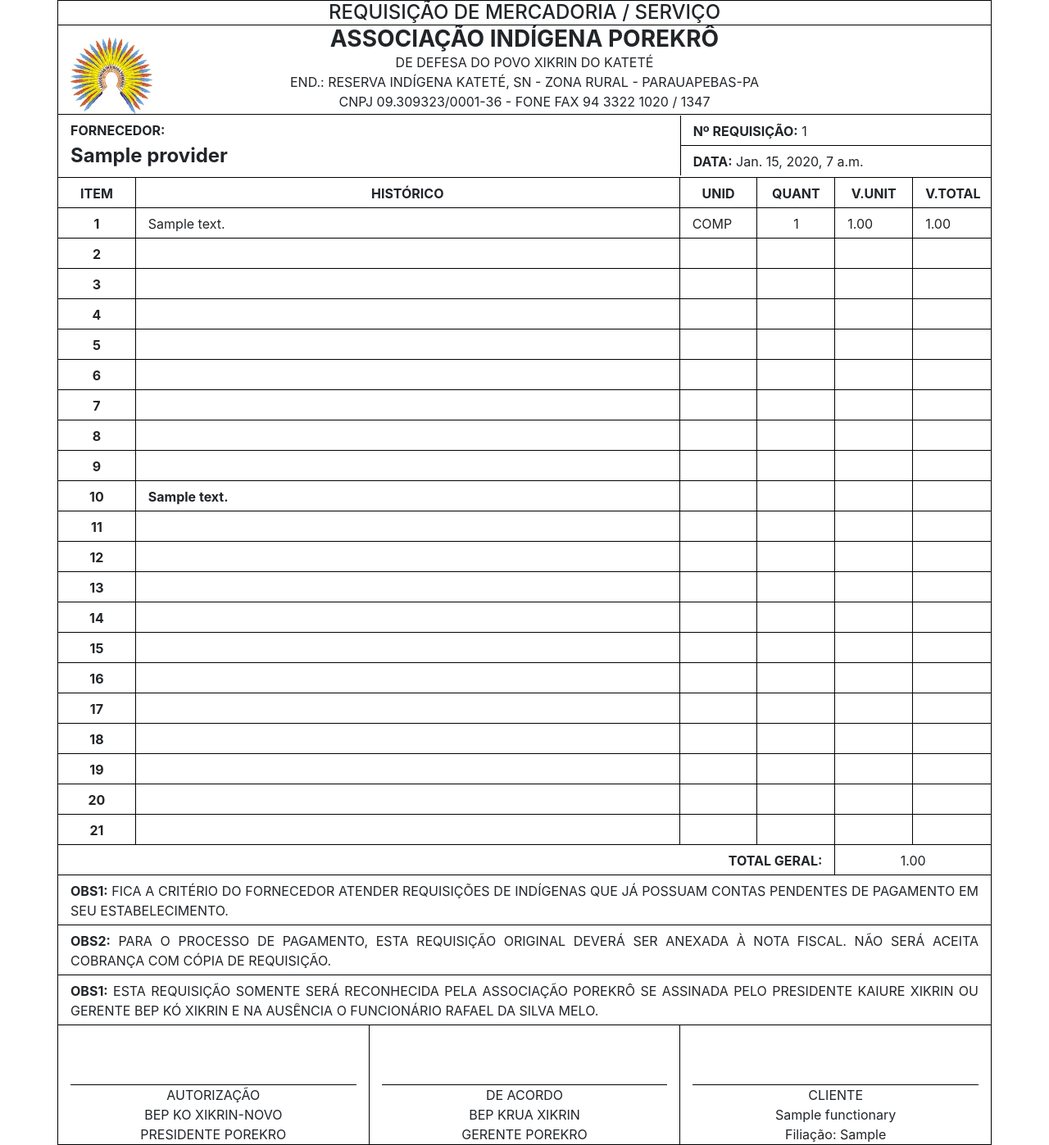
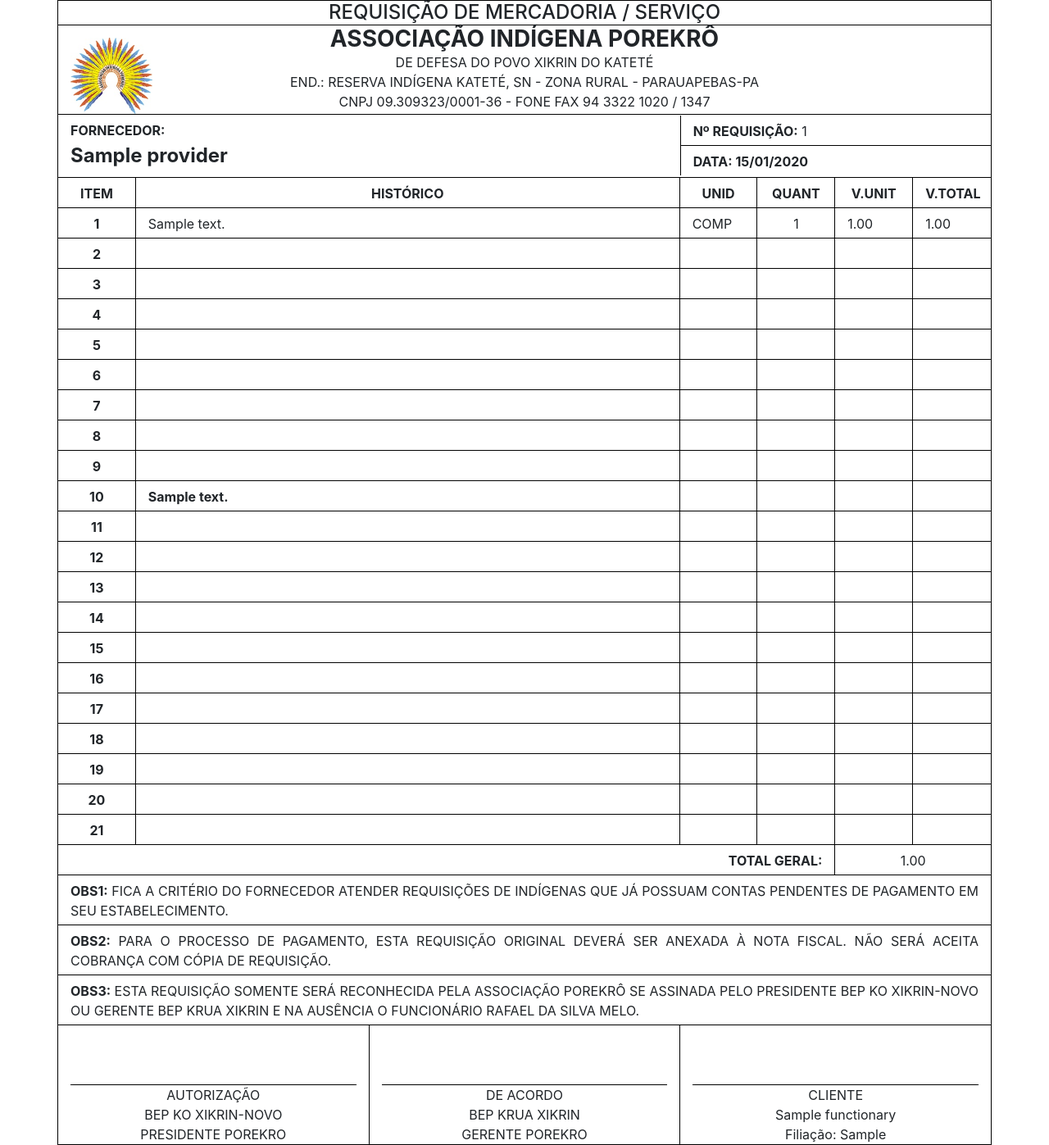
Before and after one commit to fmarculino/scai, a Django app: template templates/core/requisition.html in a window 1280 px wide. Shown: the whole page at 82% size. Run offline with Django 3.2, Linux system fonts and the light colour scheme; the template is opened without the code that fills it: values that come from a table or form of the project are taken from there, others are empty; tables that the repository leaves empty hold one stand-in row (values such as "Sample post"); some libraries are stand-ins or nearby versions.

Commit message:
Correção obs e data form requisicao

```diff
--- a/templates/core/requisition.html
+++ b/templates/core/requisition.html
@@ -36,7 +36,7 @@
             </div>
             <div class="row t1 border-black-left">
                 <div class="col-md">
-                    <p class="text-justify"><b>DATA:</b> {{ requisition.created_at }}</p>
+                    <p class="text-justify"><b>DATA: {{ requisition.created_at|date:"d/m/Y" }}</b></p>
                 </div>
             </div>
         </div>
@@ -501,7 +501,7 @@
     </div>
     <div class="row border-black-left border-black-bottom border-black-right">
         <div class="col-md t1">
-            <p class="text-justify"><b>OBS1:</b> ESTA REQUISIÇÃO SOMENTE SERÁ RECONHECIDA PELA ASSOCIAÇÃO POREKRÔ SE ASSINADA PELO PRESIDENTE KAIURE XIKRIN OU GERENTE BEP KÓ XIKRIN E NA AUSÊNCIA O FUNCIONÁRIO RAFAEL DA SILVA MELO.</p>
+            <p class="text-justify"><b>OBS3:</b> ESTA REQUISIÇÃO SOMENTE SERÁ RECONHECIDA PELA ASSOCIAÇÃO POREKRÔ SE ASSINADA PELO PRESIDENTE BEP KO XIKRIN-NOVO OU GERENTE BEP KRUA XIKRIN E NA AUSÊNCIA O FUNCIONÁRIO RAFAEL DA SILVA MELO.</p>
         </div>
     </div>
     <div class="row signatures border-black-left border-black-bottom border-black-right">
```
